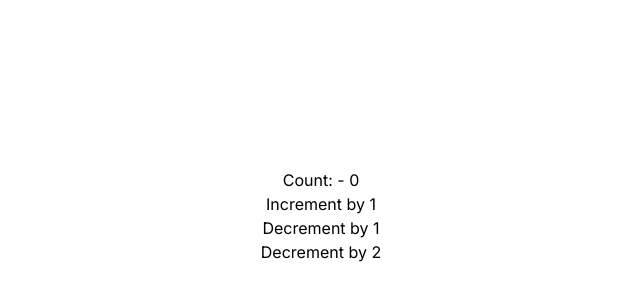
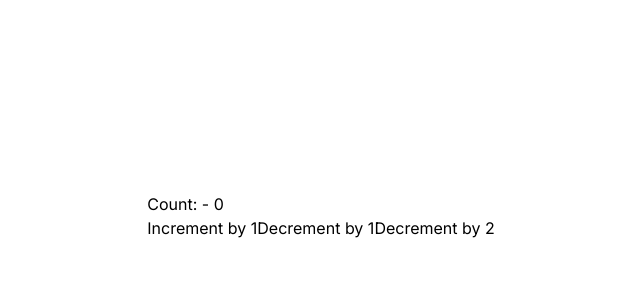
Before and after one commit to Shahriyar-Hosen/Proactive-Muslim, a Next.js app: page / in a window 1280 px wide. Shown: the part 184-484 px from the top of the page, without its empty margins (319-959 px from the left). Built offline with nearby package versions, Linux system fonts and the light colour scheme.

Commit message:
clean up

```diff
--- /dev/null
+++ b/src/Redux/hooks.ts
@@ -0,0 +1,6 @@
+import { TypedUseSelectorHook, useDispatch, useSelector } from 'react-redux';
+import type { RootState, AppDispatch } from './store';
+
+// Use throughout your app instead of plain `useDispatch` and `useSelector`
+export const useAppDispatch = () => useDispatch<AppDispatch>();
+export const useAppSelector: TypedUseSelectorHook<RootState> = useSelector;
--- a/src/Redux/store.ts
+++ b/src/Redux/store.ts
@@ -1,6 +1,6 @@
 "use client";
 
-import { configureStore } from "@reduxjs/toolkit";
+import { Action, ThunkAction, configureStore } from "@reduxjs/toolkit";
 import { counterReducer } from "./features";
 
 export const store = configureStore({
@@ -9,5 +9,11 @@ export const store = configureStore({
   },
 });
 
+export type AppDispatch = typeof store.dispatch;
 export type RootState = ReturnType<typeof store.getState>;
-export type AppDispatch = ReturnType<typeof store.dispatch>;
+export type AppThunk<ReturnType = void> = ThunkAction<
+  ReturnType,
+  RootState,
+  unknown,
+  Action<string>
+>;
--- a/src/app/page.tsx
+++ b/src/app/page.tsx
@@ -1,24 +1,12 @@
-"use client";
-
-import { decrement, increment, incrementByAmount } from "@/Redux/features";
-import { RootState } from "@/Redux/store";
+import { Counter } from "@/components/Counter";
 import { UserButton } from "@clerk/nextjs";
 import { NextPage } from "next";
-import { useDispatch, useSelector } from "react-redux";
 
 const Home: NextPage = () => {
-  const count = useSelector((state: RootState) => state.counter.value);
-  const dispatch = useDispatch();
-
   return (
     <main className="flex flex-col justify-center items-center h-screen">
       <UserButton />
-      <h1>Count: - {count}</h1>
-      <button onClick={() => dispatch(increment())}>Increment by 1</button>
-      <button onClick={() => dispatch(decrement())}>Decrement by 1</button>
-      <button onClick={() => dispatch(incrementByAmount(2))}>
-        Decrement by 2
-      </button>
+      <Counter />
     </main>
   );
 };
--- /dev/null
+++ b/src/components/Counter.tsx
@@ -0,0 +1,18 @@
+import { decrement, increment, incrementByAmount } from "@/redux/features";
+import { useAppDispatch, useAppSelector } from "@/redux/hooks";
+import { FC } from "react";
+
+export const Counter: FC = () => {
+  const count = useAppSelector((state) => state.counter.value);
+  const dispatch = useAppDispatch();
+  return (
+    <section>
+      <h1>Count: - {count}</h1>
+      <button onClick={() => dispatch(increment())}>Increment by 1</button>
+      <button onClick={() => dispatch(decrement())}>Decrement by 1</button>
+      <button onClick={() => dispatch(incrementByAmount(2))}>
+        Decrement by 2
+      </button>
+    </section>
+  );
+};
```
